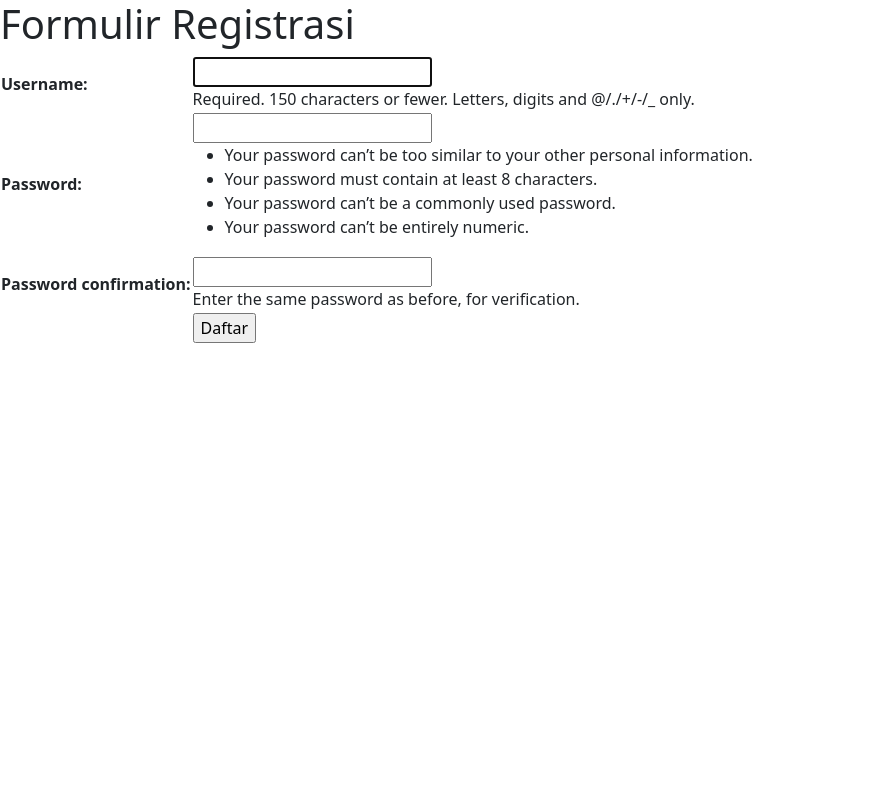
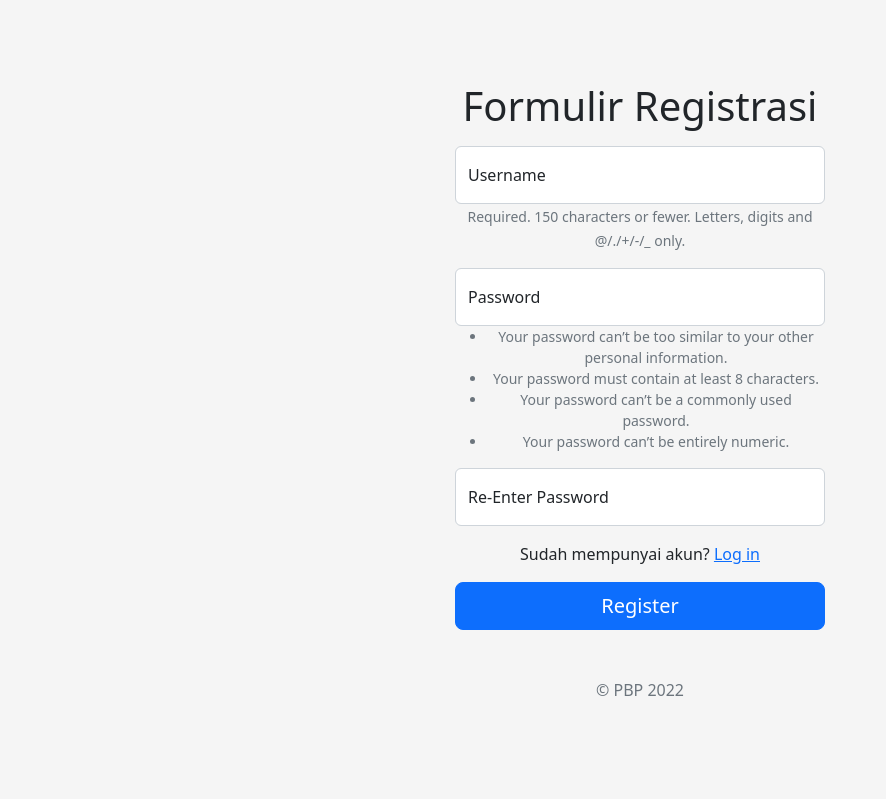
Before and after one commit to RafinalHT/tugas2pbp, a Django app: page /todolist/register/ in a window 1280 px wide. Shown: the whole page, without its empty margins (0-886 px from the left). Run offline with Django 4.2, Linux system fonts and the light colour scheme.

Commit message:
Assignment 05

```diff
--- /dev/null
+++ b/todolist/static/style1.css
@@ -0,0 +1,44 @@
+html,
+body {
+  height: 100%;
+}
+
+body {
+  display: flex;
+  align-items: center;
+  padding-top: 40px;
+  padding-bottom: 40px;
+  background-color: #f5f5f5;
+}
+
+.form-signin {
+  max-width: 330px;
+  padding: 15px;
+}
+
+.form-signin .form-register .form-floating:focus-within {
+  z-index: 2;
+}
+
+.form-signin input[type="email"] {
+  margin-bottom: -1px;
+  border-bottom-right-radius: 0;
+  border-bottom-left-radius: 0;
+}
+
+.form-signin input[type="password"] {
+  margin-bottom: 10px;
+  border-top-left-radius: 0;
+  border-top-right-radius: 0;
+}
+
+.form-register {
+    max-width: 400px;
+    padding: 15px;
+    border-bottom-right-radius: 0;
+    border-bottom-left-radius: 0;
+  }
+
+#hello-img {
+  background-image: url(../static/hello-imac-logo-D3BEA04B14-seeklogo.com.png);
+}
--- a/todolist/templates/register.html
+++ b/todolist/templates/register.html
@@ -6,29 +7,54 @@
 
 {% block content %}
 
-<div class = "login">
+<link href="{% static 'style1.css' %}" rel="stylesheet">
 
-    <h1>Formulir Registrasi</h1>
+<body class="text-center">
 
-        <form method="POST" >
-            {% csrf_token %}
-            <table>
-                {{ form.as_table }}
-                <tr>
-                    <td></td>
-                    <td><input type="submit" name="submit" value="Daftar"/></td>
-                </tr>
-            </table>
-        </form>
+    <form class="form-register w-100 m-auto" method="POST">
 
-    {% if messages %}
-        <ul>
-            {% for message in messages %}
-                <li>{{ message }}</li>
+        {% csrf_token %}
+        <h1>Formulir Registrasi</h1>
+
+        {% if form.errors %}
+            {% for field in form %}
+                {% for error in field.errors %}
+                <div class="alert alert-danger">
+                        <strong>{{ error|escape }}</strong>
+                </div>
                 {% endfor %}
-        </ul>
-    {% endif %}
+            {% endfor %}
+        {% endif %}
 
-</div>
+        <div class="form-floating my-3">
+            <input type="text" name="username" placeholder="Username" class="form-control">
+            <label for="floatingInput">Username</label>
+            <small class='text-muted'>{{ form.username.help_text }}</small>
+        </div>
+
+        <div class="form-floating">
+            <input type="password" name="password1" placeholder="Password" class="form-control">
+            <label for="floatingInput">Password</label>
+            <small class='text-muted'>{{ form.password1.help_text }}</small>
+        </div>
+
+        <div class="form-floating mb-3">
+            <input type="password" name="password2" placeholder="Password" class="form-control">
+            <label for="floatingInput">Re-Enter Password</label>
+        </div>
+
+        <div class="mb-3">
+            <label>
+                Sudah mempunyai akun? <a href="{% url 'todolist:login' %}">Log in</a>
+            </label>
+        </div>
+
+        <input class="w-100 btn btn-lg btn-primary" type="submit" value="Register"></td>
+
+        <p class="mt-5 mb-3 text-muted">&copy; PBP 2022</p>
+
+    </form>
+
+</body>
 
 {% endblock content %}
```
Also changed, not shown: other parts of todolist/templates/register.html (+1 -0 lines), todolist/static/style2.css (added, +55 -0 lines), todolist/templates/create-task.html (+22 -16 lines), todolist/templates/login.html (+33 -29 lines), todolist/templates/todolist.html (+47 -30 lines), todolist/READMEtugas5.md (added).
